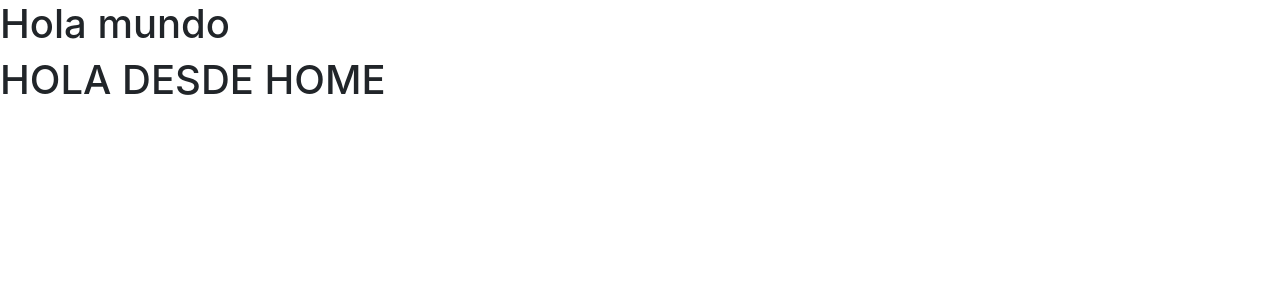
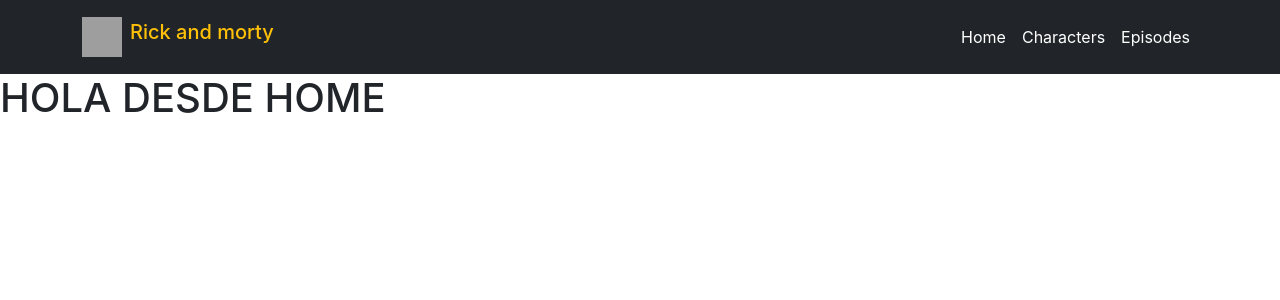
Before and after one commit to rafagomez92/rick-and-morty-app, a React (Create React App) app: page / in a window 1280 px wide. Shown: the top 300 px of the page. Built offline with nearby package versions, Linux system fonts and the light colour scheme; grey boxes are pictures that could not be loaded.

Commit message:
header creation

```diff
--- a/public/index.html
+++ b/public/index.html
@@ -42,5 +42,10 @@
       To begin the development, run `npm start` or `yarn start`.
       To create a production bundle, use `npm run build` or `yarn build`.
     -->
+    <!-- JS BOOTSTRAP -->
+    <script src="https://code.jquery.com/jquery-3.3.1.slim.min.js" integrity="sha384-q8i/X+965DzO0rT7abK41JStQIAqVgRVzpbzo5smXKp4YfRvH+8abtTE1Pi6jizo" crossorigin="anonymous"></script>
+    <script src="https://cdnjs.cloudflare.com/ajax/libs/popper.js/1.14.7/umd/popper.min.js" integrity="sha384-UO2eT0CpHqdSJQ6hJty5KVphtPhzWj9WO1clHTMGa3JDZwrnQq4sF86dIHNDz0W1" crossorigin="anonymous"></script>
+    <script src="https://stackpath.bootstrapcdn.com/bootstrap/4.3.1/js/bootstrap.min.js" integrity="sha384-JjSmVgyd0p3pXB1rRibZUAYoIIy6OrQ6VrjIEaFf/nJGzIxFDsf4x0xIM+B07jRM" crossorigin="anonymous"></script>
+
   </body>
 </html>
--- a/src/App.js
+++ b/src/App.js
@@ -4,15 +4,15 @@ import Characters from './pages/Characters';
 import Character from './pages/Character';
 import Episodes from './pages/Episodes';
 import Episode from './pages/Episode';
-import NotFound from './pages/NotFound';   //Pagina de not found
+import NotFound from './pages/NotFound';
 import Header from './components/Header';
 
 function App() {
   return (
     <>
-      <Router>
+      <Router> {/* Creaction de las Rutas, los componentes se encuentran en la carpeta de pages */}
         <Header />
-        <Switch> {/*Empezamos a crear nuestras rutas, las rutas con  /"ruta"/:id es para acceder al contenido por medio de su id o dando clic en la tarjeta que este contenido en /"rutas"/  */}
+        <Switch>
               <Route exact path="/" component={Home}/>
               <Route path="/characters" component={Characters}/>
               <Route path="/character/:id" component={Character}/>
--- a/src/components/Header.js
+++ b/src/components/Header.js
@@ -1,6 +1,32 @@
+import { Link } from 'react-router-dom';
 const Header = () => {
     return (
-        <h1>Hola mundo</h1>
+        <>
+        <nav className="navbar navbar-expand-lg justify-content-center navbar-dark bg-dark">
+            <div className="container m-1">
+            <Link className="navbar-brand" to="/">
+            <img src="https://iconarchive.com/download/i106878/goodstuff-no-nonsense/free-space/rick.ico" width="40" height="40" alt="Rick and morty icon" className="d-inline-block align-top me-2" />
+            <span className="text-warning navbar-brand mb-0 h1">Rick and morty</span>
+            </Link>
+            <button className="navbar-toggler" type="button" data-toggle="collapse" data-target="#navbarColor01" aria-controls="navbarColor01" aria-expanded="false" aria-label="Toggle navigation">
+                <span className="navbar-toggler-icon"></span>
+            </button>
+            <div className="collapse navbar-collapse justify-content-end" id="navbarColor01">
+                <ul className="navbar-nav">
+                    <li className="nav-item active">
+                        <Link className="nav-link"to="/"><span className="text-white">Home</span></Link>
+                    </li>
+                    <li className="nav-item active">
+                        <Link className="nav-link"to="/characters"><span className="text-white">Characters</span></Link>
+                    </li>
+                    <li className="nav-item active">
+                        <Link className="nav-link"to="/episodes"><span className="text-white">Episodes</span></Link>
+                    </li>
+                </ul>
+            </div>
+            </div>
+            </nav>
+        </>
     );
 }
 
```
